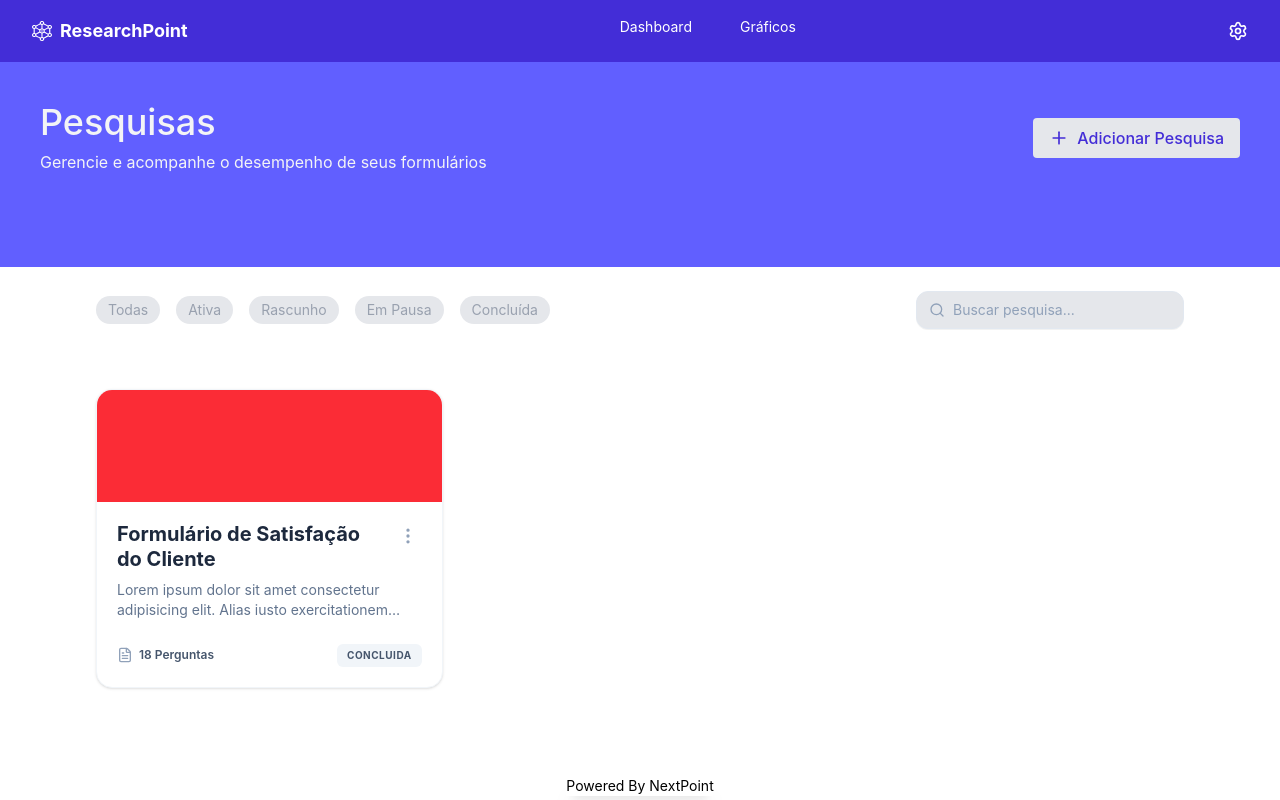
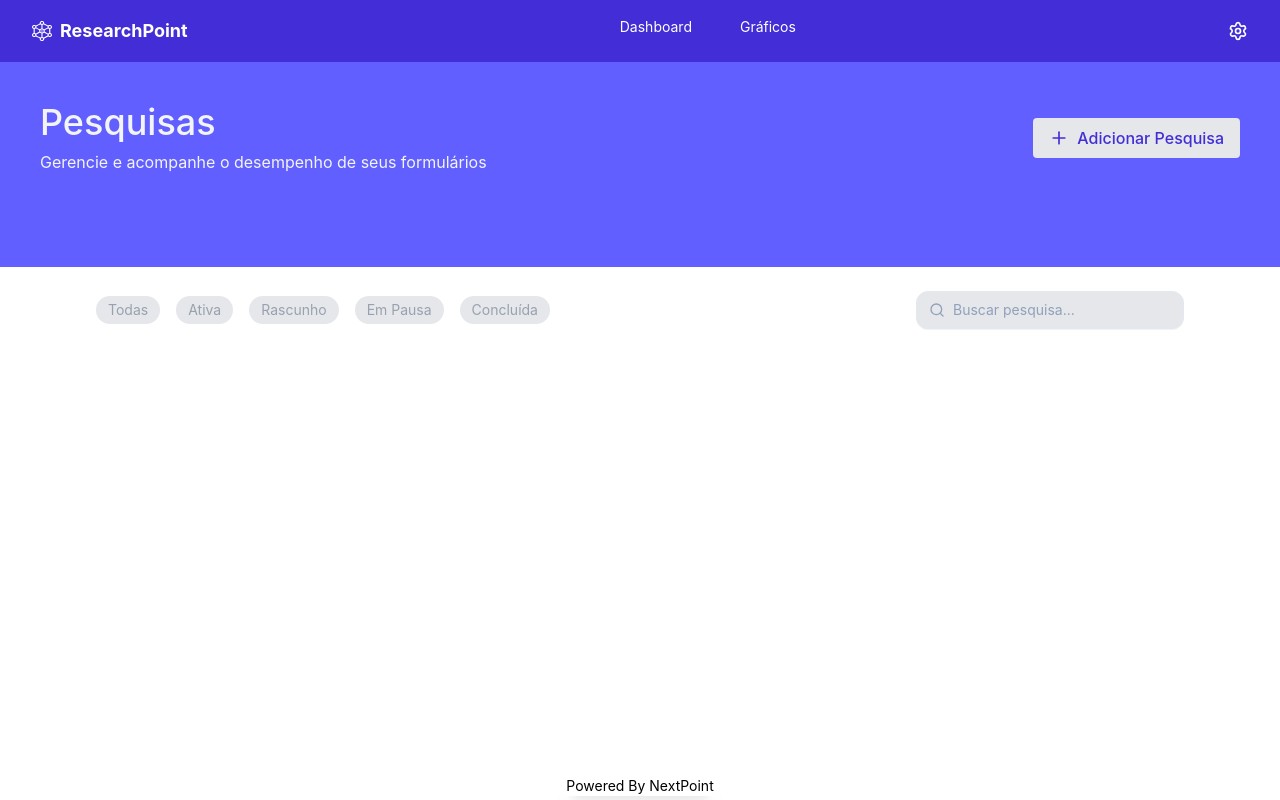
Before and after one commit to vilelakami/nextpoint-searchpoint, a React (Vite) app: page /Dashboard in a window 1280 px wide. Built offline with nearby package versions, Linux system fonts and the light colour scheme.

Commit message:
feat: adicionando lógica de salvar formulário

```diff
--- a/src/App.jsx
+++ b/src/App.jsx
@@ -12,6 +12,7 @@ export default function App() {
             <Route path="/" element={<Navigate to="/Dashboard" />} />
             <Route path="/Dashboard" element={<Dashboard />} />
             <Route path="/Formulario" element={<Formulario />} />
+            <Route path="/formulario/:id" element={<Formulario />} />
           </Routes>
         </main>
         <footer className="flex fixed bottom-1 left-1/2 text-sm left-1/2 -translate-x-1/2 shadow-xl">
--- a/src/components/cards-forms/CardsForms.jsx
+++ b/src/components/cards-forms/CardsForms.jsx
@@ -13,7 +13,7 @@ const PALETA_CORES = [
   'bg-lime-500', // Verde alface
 ];
 
-export default function CardForm({ titulo, descricao, qtdPerguntas, status }) {
+export default function CardForm({ pesquisa, onClick }) {
   const statusParaTeste = 'concluida';
 
   // 2. Sorteia uma cor da paleta toda vez que o card nasce na tela
@@ -21,7 +21,7 @@ export default function CardForm({ titulo, descricao, qtdPerguntas, status }) {
     PALETA_CORES[Math.floor(Math.random() * PALETA_CORES.length)];
 
   return (
-    <div className="bg-white rounded-lg md:rounded-2xl shadow-sm border border-slate-100 overflow-hidden flex flex-col h-full">
+    <div onClick={onClick} className="bg-white rounded-lg md:rounded-2xl shadow-sm border border-slate-100 overflow-hidden flex flex-col h-full">
       {/* Banner Superior com Cor Aleatória */}
       <div className={`h-20 md:h-24 lg:h-28 w-full ${corAleatoria}`} />
 
@@ -31,7 +31,7 @@ export default function CardForm({ titulo, descricao, qtdPerguntas, status }) {
         <div>
           <div className="flex justify-between items-start gap-2 mb-1 md:mb-2">
             <h3 className="text-base md:text-lg lg:text-xl font-bold text-slate-800 line-clamp-2 leading-tight">
-              Formulário de Satisfação do Cliente
+              {pesquisa.titulo || 'Sem título'}
             </h3>
             <button className="text-slate-400 hover:text-slate-600 p-0.5 md:p-1 rounded-full hover:bg-slate-50 transition-colors shrink-0">
               <MoreVertical className="w-4 h-4 md:w-5 md:h-5" />
@@ -40,24 +40,7 @@ export default function CardForm({ titulo, descricao, qtdPerguntas, status }) {
 
           {/* Descrição */}
           <p className="text-xs md:text-sm text-slate-500 line-clamp-2">
-            Lorem ipsum dolor sit amet consectetur adipisicing elit. Alias iusto
-            exercitationem impedit nesciunt eligendi, ea architecto itaque iure
-            iste placeat doloribus laboriosam aperiam dolore blanditiis
-            quibusdam repudiandae minus, eum quo! Quaerat dicta consequuntur,
-            rem quos, id, eligendi fugiat iure sit voluptate soluta esse beatae
-            reiciendis at atque officia. Nemo, alias! Sint dolore a incidunt
-            architecto expedita ducimus consectetur minima tempore. Praesentium
-            aperiam voluptate quis voluptatibus incidunt soluta velit labore
-            quae architecto dolorum repellendus, nemo est saepe, repellat ipsum
-            nisi laboriosam perspiciatis similique? Alias iusto asperiores
-            placeat hic accusantium voluptate atque! Adipisci provident aliquam
-            voluptatibus nihil ea numquam commodi eius corrupti ullam.
-            Aspernatur cupiditate assumenda delectus tempora harum, fugiat,
-            corrupti rerum quidem quae consequuntur, dignissimos eum beatae
-            alias ea a doloribus. Maiores asperiores blanditiis cumque aliquid
-            omnis tempora tenetur quas adipisci itaque, illum vel. Voluptate
-            facere error vitae ducimus maiores, odit culpa soluta ea aliquam
-            harum, molestias exercitationem omnis! Neque, nulla!
+            {pesquisa.descricao || 'Sem descrição informada...'}
           </p>
         </div>
 
@@ -66,14 +49,14 @@ export default function CardForm({ titulo, descricao, qtdPerguntas, status }) {
           {/* Contador de Perguntas */}
           <div className="flex items-center gap-1 md:gap-1.5 text-slate-600 text-xs font-semibold">
             <FileText className="w-3 h-3 md:w-4 md:h-4 text-slate-400 shrink-0" />
-            <span className="truncate">18 Perguntas</span>
+            <span className="truncate">{pesquisa.perguntas ? pesquisa.perguntas.lenght : 0} perguntas</span>
           </div>
 
           {/* Badge de Status */}
           <span
-            className={`text-[8px] md:text-[10px] tracking-wider font-bold px-2 md:px-2.5 py-0.5 md:py-1 rounded-md uppercase shrink-0 ${statusStyles[status?.toLowerCase()] || statusStyles.rascunho}`}
+            className={`text-[8px] md:text-[10px] tracking-wider font-bold px-2 md:px-2.5 py-0.5 md:py-1 rounded-md uppercase shrink-0 ${statusStyles[typeof pesquisa?.status === 'string' ? pesquisa.status.toLowerCase() : 'em_pausa'] || statusStyles.rascunho}`}
           >
-            {statusParaTeste}
+            {typeof pesquisa.status === 'string' ? pesquisa.status : 'Em Pausa'}
           </span>
         </div>
       </div>
--- a/src/components/questão/Pergunta.jsx
+++ b/src/components/questão/Pergunta.jsx
@@ -57,7 +57,7 @@ export default function Pergunta({ dados, atualizarPergunta, adicionarOpcao }) {
                 const arquivo = e.target.files[0]; // Pega o primeiro arquivo selecionado
                 if (arquivo) {
                   // Avisa o pai enviando o ID da pergunta, o campo 'imagem' e o arquivo
-                  onAtualizarPergunta(dados.id, 'imagem', arquivo);
+                  atualizarPergunta(dados.id, 'imagem', arquivo);
                 }
               }}
             />
@@ -120,7 +120,7 @@ export default function Pergunta({ dados, atualizarPergunta, adicionarOpcao }) {
                 onChange={(e) => {
                   const novasOpcoes = [...dados.opcoes];
                   novasOpcoes[indexOpcao] = e.target.value;
-                  atualizarPergunta(dados.id, 'opcoes', e.target.value);
+                  atualizarPergunta(dados.id, 'opcoes', novasOpcoes);
                 }}
                 className="flex-grow bg-transparent border-b border-transparent hover:border-slate-200 focus:border-[#4F46E5] text-slate-800 font-normal text-sm py-1 focus:outline-none resize-none break-words overflow-hidden h-auto min-h-[28px]"
                 placeholder="Opção 1"
--- a/src/pages/DashboardPesquisa.jsx
+++ b/src/pages/DashboardPesquisa.jsx
@@ -10,6 +10,12 @@ import { Navigate, useNavigate } from 'react-router-dom';
 export default function DashboardPesquisa() {
   const [modalFormsAberto, setModalFormsAberto] = useState(false);
   const navigate = useNavigate();
+  const [bancoLocal, setBancolocal] = useState([]);
+
+  useEffect(() => {
+    const pesquisasSalvas = JSON.parse(localStorage.getItem('pesquisas')) || [];
+    setBancolocal(pesquisasSalvas);
+  }, []);
 
   return (
     <div className="flex flex-col w-full mx-auto h-screen">
@@ -61,7 +67,14 @@ export default function DashboardPesquisa() {
           </div>
         </div>
         <div className="grid grid-cols-1 sm:grid-cols-2 lg:grid-cols-3 gap-4 md:gap-5 lg:gap-6">
-          <CardForm />
+          {bancoLocal.map((pesquisa) => (
+            <CardForm
+            key={pesquisa.id_pesquisa}
+            pesquisa={pesquisa}
+            onClick={() => navigate(`/formulario/${pesquisa.id_pesquisa}`)}
+            />
+
+          ))}
         </div>
       </div>
     </div>
--- a/src/pages/Formulario.jsx
+++ b/src/pages/Formulario.jsx
@@ -1,6 +1,6 @@
 import React, { useState, useEffect } from 'react';
 import { ArrowLeft, Pencil } from 'lucide-react';
-import { useNavigate } from 'react-router-dom';
+import { useNavigate, useParams } from 'react-router-dom';
 // importação das páginas
 import Pergunta from '../components/questão/Pergunta';
 import Footer from '../components/footer/Footer';
@@ -12,6 +12,7 @@ import { ajustarAltura } from '../utils/dados';
 export default function Formulario() {
   const navigate = useNavigate();
   const [dadosFormulario, setDadosFormulario] = useState({
+    id: 'pergunta-inicial',
     titulo: '',
     descricao: '',
     id_pesquisa: '',
@@ -19,9 +20,9 @@ export default function Formulario() {
     idade_entrevistado: '',
     sexo_entrevistado: '',
     escolaridade_entrevistado: '',
+    status: 'em_pausa',
     perguntas: [
       {
-        id: 'id-unico-1',
         titulo: '',
         descrcao: '',
         tipo: 'multipla_escolha',
@@ -31,6 +32,20 @@ export default function Formulario() {
       },
     ],
   });
+
+  const { id } = useParams(); //id que veio pela url
+
+  useEffect(() => {
+    if(id) {
+      const pesquisasSalvas = JSON.parse(localStorage.getItem('pesquisas')) || [];
+      const pesquisaEncontrada = pesquisasSalvas.find(p => p.id_pesquisa === id);
+
+      if(pesquisaEncontrada){
+        setDadosFormulario(pesquisaEncontrada);
+      }
+    }
+  }, [id]);
+
 
   // função pra salvar os inputs no array dadosFormulario
   const handleInputChange = (e) => {
@@ -72,6 +87,24 @@ export default function Formulario() {
     });
   };
 
+  // botão enviar/salvar
+  const handleEnviar = (e) => {
+    e.preventDefault();
+    const lista = JSON.parse(localStorage.getItem('pesquisas')) || [];
+
+    const novoForms = {
+      ...dadosFormulario,
+      id_pesquisa: Date.now().toString(), //criando um id unico a partir da data por milissegundos
+      status: 'em_pausa',
+    };
+    const listaCompleta = [...lista, novoForms];
+
+    localStorage.setItem('pesquisas', JSON.stringify(listaCompleta));
+
+    alert('Formulário enviado com sucesso!');
+    navigate('/');
+  };
+
   return (
     <div className="flex flex-col w-full mx-auto h-screen font-montserrat">
       <div className="relative w-full flex flex-col h-auto min-h-[28vh] lg:h-[33vh] bg-indigo-500">
@@ -95,6 +128,7 @@ export default function Formulario() {
               Cancelar
             </button>
             <button
+              onClick={handleEnviar}
               type="button"
               className="bg-white text-indigo-700 hover:bg-gray-200 font-medium text-xs md:text-sm py-1 px-3 md:px-6 rounded"
             >
@@ -172,7 +206,7 @@ export default function Formulario() {
               <DadosPessoais />
               {dadosFormulario.perguntas.map((pergunta, index) => (
                 <Pergunta
-                  key={pergunta.id}
+                  key={pergunta.id || index}
                   dados={pergunta}
                   atualizarPergunta={atualizarPergunta}
                   adicionarOpcao={onAdicionarOpcao}
```
